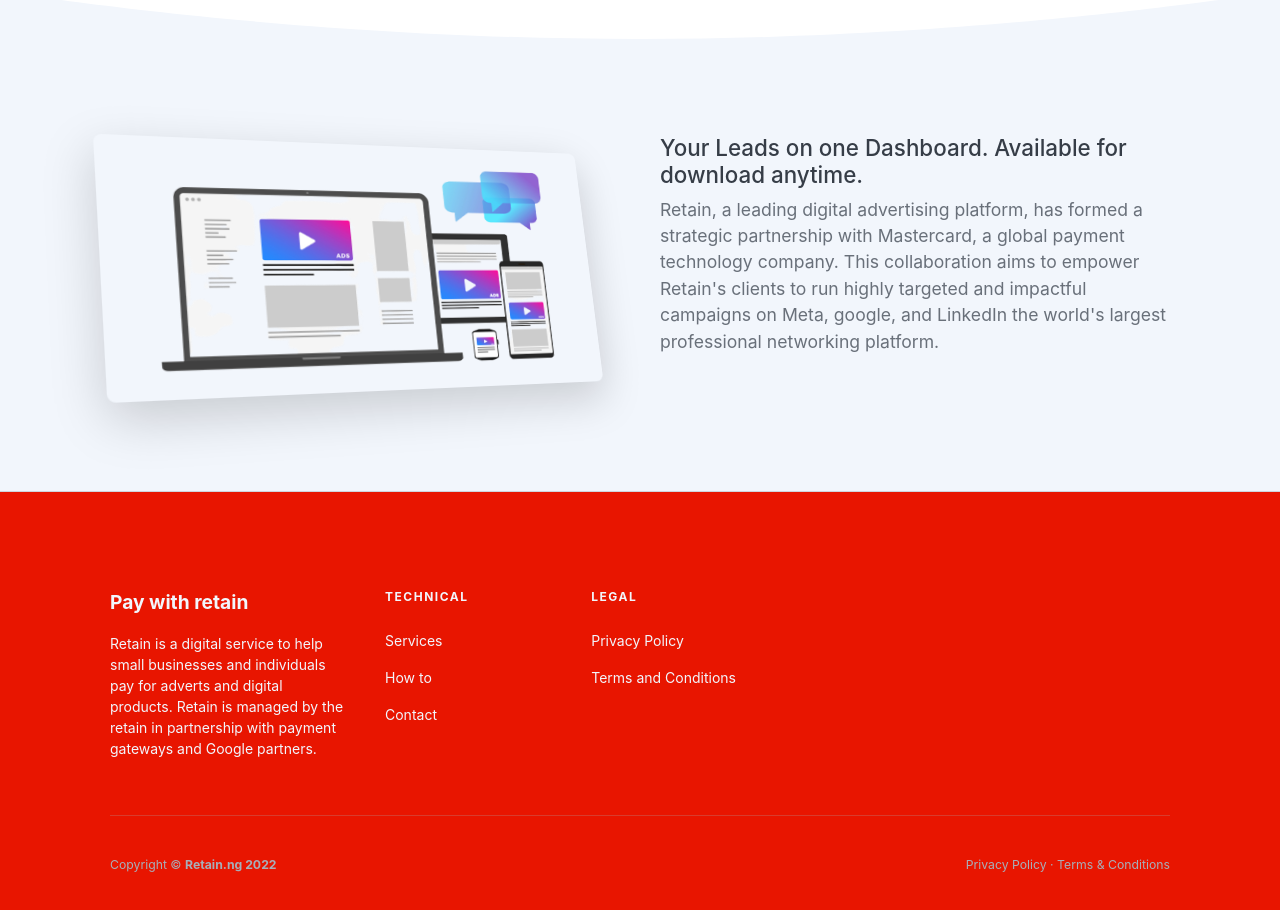
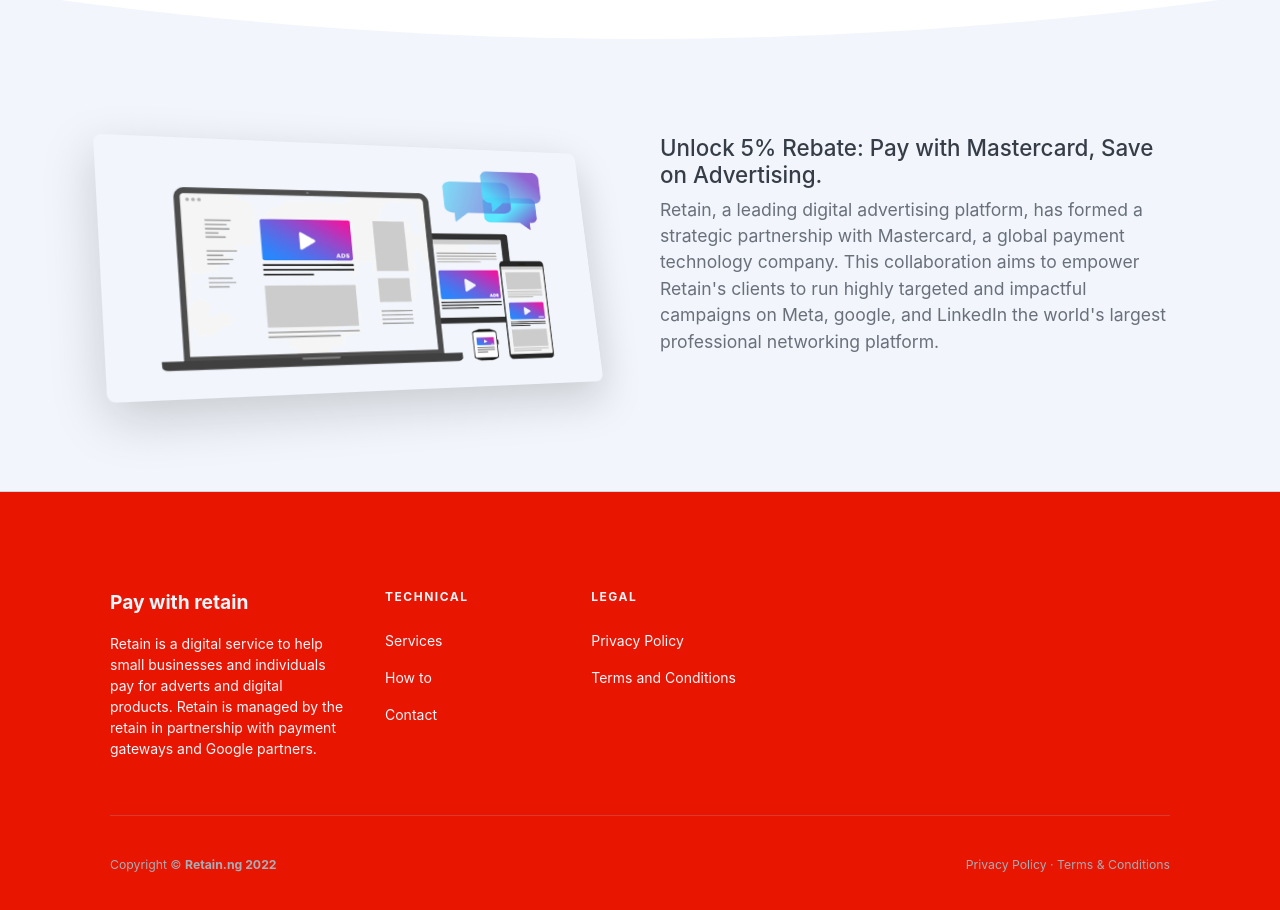
Before and after one commit to damolaag/Retain-NG, a plain HTML site: page index.html in a window 1280 px wide. Shown: the part 1080-1990 px from the top of the page. Drawn offline with nearby package versions, Linux system fonts and the light colour scheme; a script that the page names is missing; a web font is replaced by a local one.

Commit message:
Update index.html

```diff
--- a/index.html
+++ b/index.html
@@ -100,8 +100,7 @@
                                 </div>
                                 <div class="col-lg-6 order-0 order-lg-1 mb-5 mb-lg-0" data-aos="fade-left">
                                     <div class="mb-5 justify-content-center">
-                                        <h2>Your Leads on one Dashboard.
-                                            Available for download anytime.
+                                        <h2>Unlock 5% Rebate: Pay with Mastercard, Save on Advertising.
                                             </h2>
                                         <p class="lead">Retain, a leading digital advertising platform, has formed a strategic partnership with Mastercard, a global payment technology company. This collaboration aims to empower Retain's clients to run highly targeted and impactful campaigns on Meta, google, and LinkedIn the world's largest professional networking platform.</p>
                                     </div>
```
